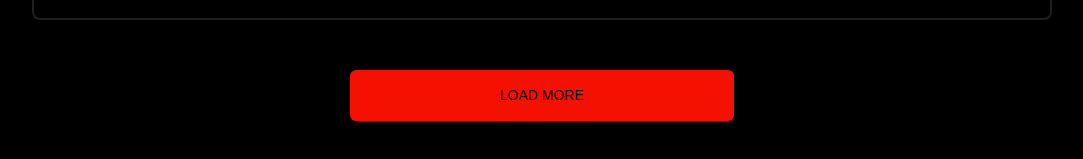
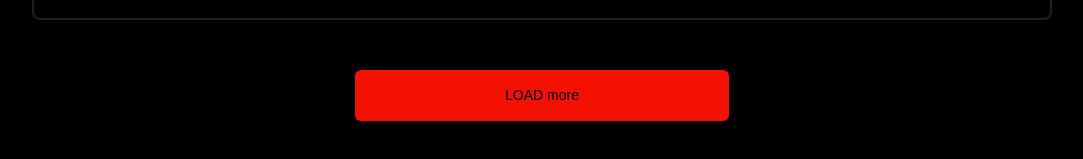
Before and after one commit to capzient/landing_page, a Next.js app: page /resources in a window 1280 px wide. Shown: the part 1397-1556 px from the top of the page, without its empty margins (98-1181 px from the left). Built offline with nearby package versions, Linux system fonts and the light colour scheme.

Commit message:
fix : load more button area

```diff
--- a/src/components/resources/index.js
+++ b/src/components/resources/index.js
@@ -160,9 +160,11 @@ const Resources = () => {
 
             </Container>
             <div className="w-full">
-                <button className="animation-element appear bg-[#F51101] text-[14px] block text-black rounded-md px-[150px] m-auto py-[15px]">
-                    <Link href={'/resources/more'}>LOAD MORE</Link>
-                </button>
+                <Link href={'/resources/more'}>
+                    <button className="animation-element appear bg-[#F51101] text-[14px] block text-black rounded-md px-[150px] m-auto py-[15px]">
+                        LOAD more
+                    </button>
+                </Link>
             </div>
         </div>
     );
```
